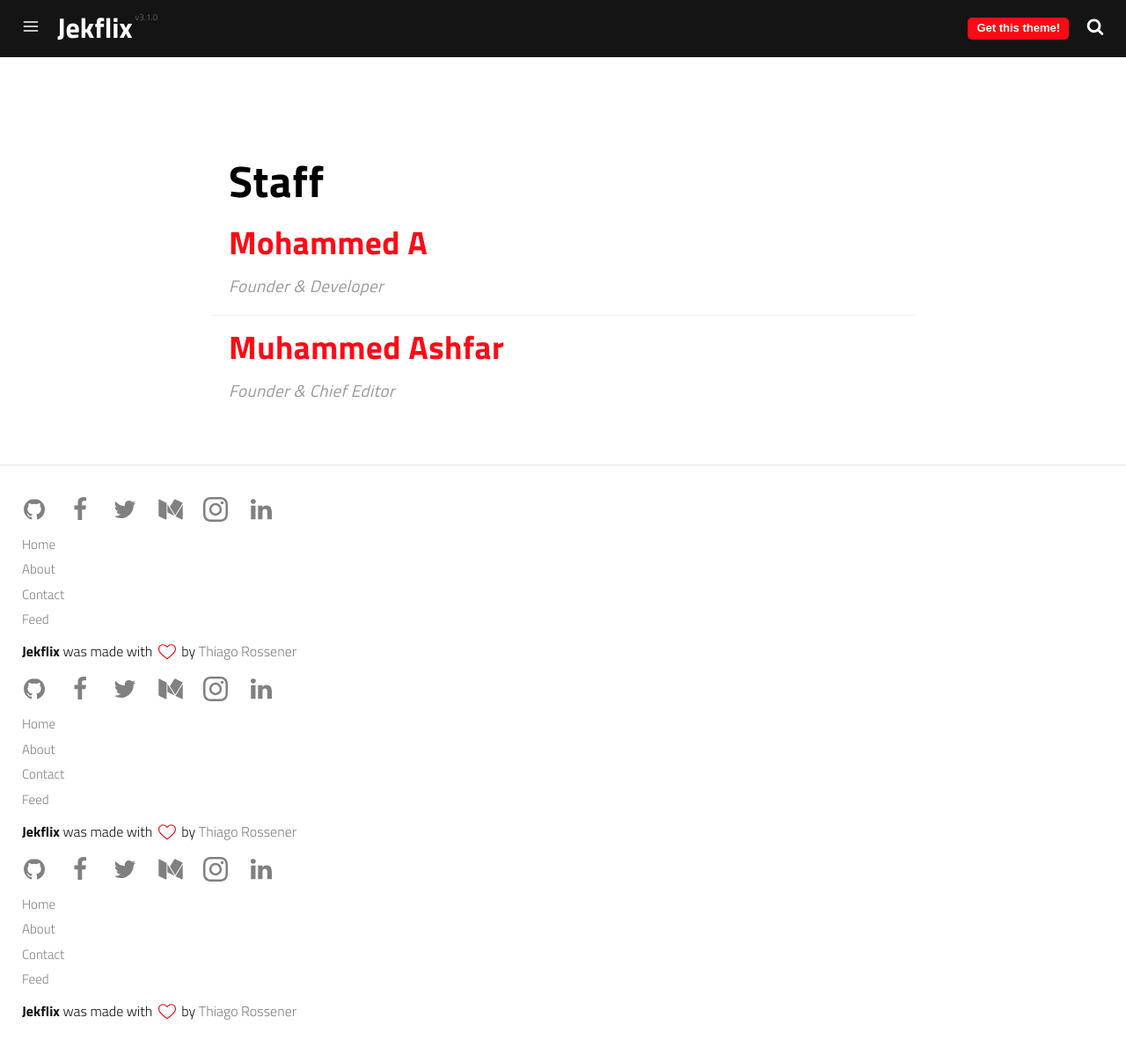
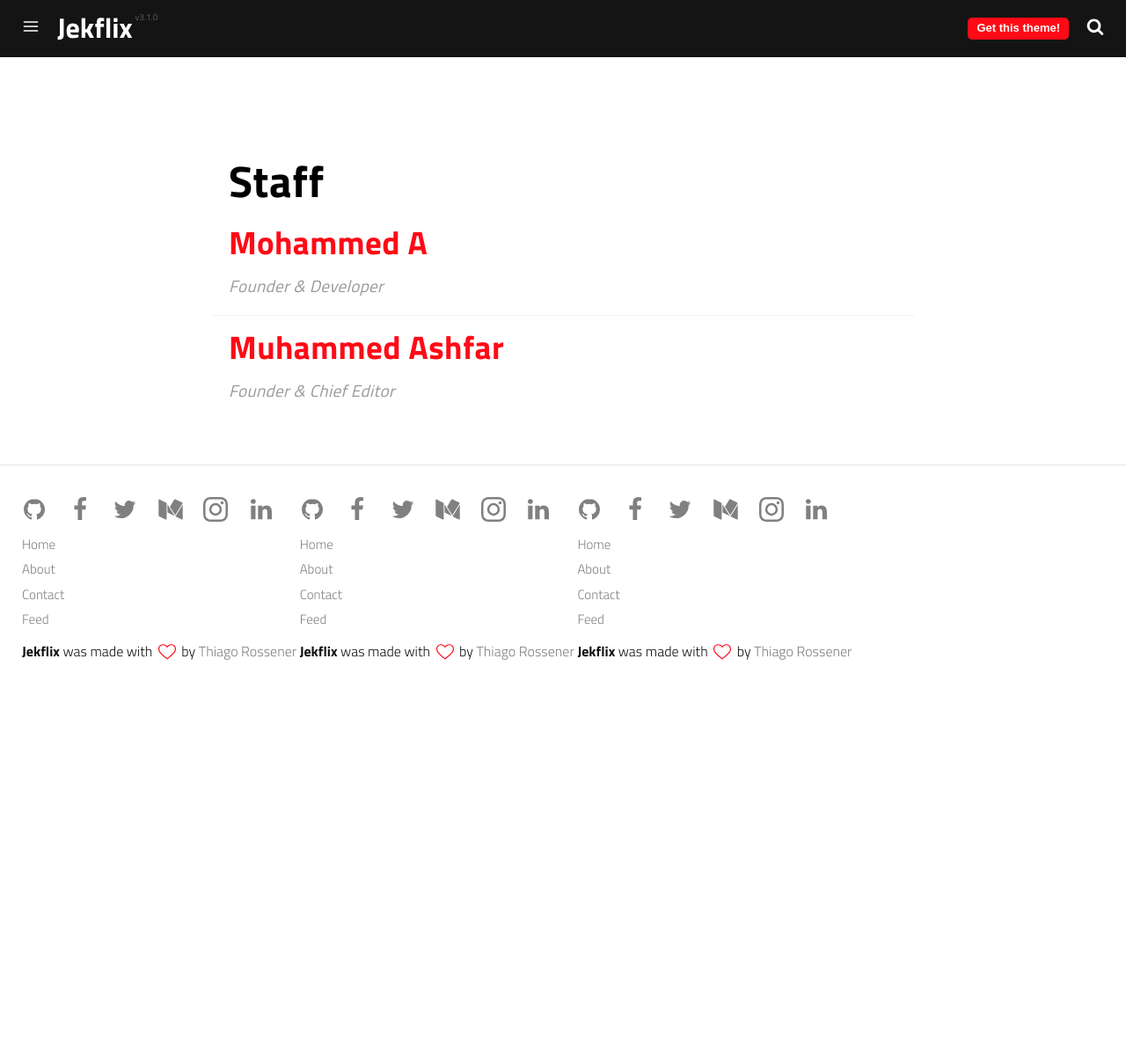
Before and after one commit to mohammed-akl/TagBit, a Jekyll site: the page built from staff.html, in a window 1280 px wide and 1198 px high. Shown: the whole window at 88% size. Built offline with Jekyll 4.4.1, drawn with Linux system fonts in a browser that asks for light colours; a script that is not in the unit is left out.

Commit message:
Updating footer.html & style.css

```diff
--- a/_includes/footer.html
+++ b/_includes/footer.html
@@ -1,5 +1,5 @@
 <footer>
-  <div>
+  <div class="footer-block">
     <p>
       {% if site.github_username %}
         <a href="https://github.com/{{ site.github_username }}" title="Github">
@@ -39,7 +39,7 @@
       <span>Jekflix</span> was made with <svg class="love"><use xlink:href="#icon-heart"></use></svg> by <a href="https://rossener.com" target="_blank" class="creator">Thiago Rossener</a>
     </p>
   </div>
-  <div>
+  <div class="footer-block">
     <p>
       {% if site.github_username %}
         <a href="https://github.com/{{ site.github_username }}" title="Github">
@@ -79,7 +79,7 @@
       <span>Jekflix</span> was made with <svg class="love"><use xlink:href="#icon-heart"></use></svg> by <a href="https://rossener.com" target="_blank" class="creator">Thiago Rossener</a>
     </p>
   </div>
-  <div>
+  <div class="footer-block">
     <p>
       {% if site.github_username %}
         <a href="https://github.com/{{ site.github_username }}" title="Github">
--- a/assets/css/styles.css
+++ b/assets/css/styles.css
@@ -2922,3 +2922,8 @@ footer ul a:hover {
 .no-js .preload {
 	display: none
 }
+
+.footer-block {
+	flex:auto;
+	display:inline-block;
+}
```
